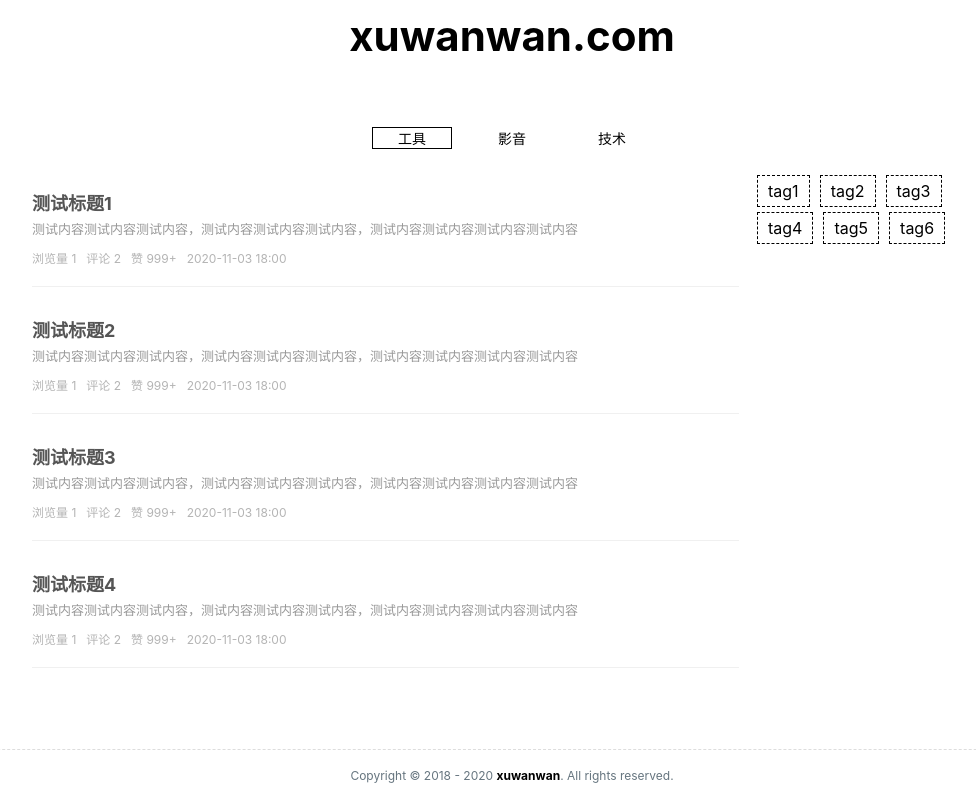
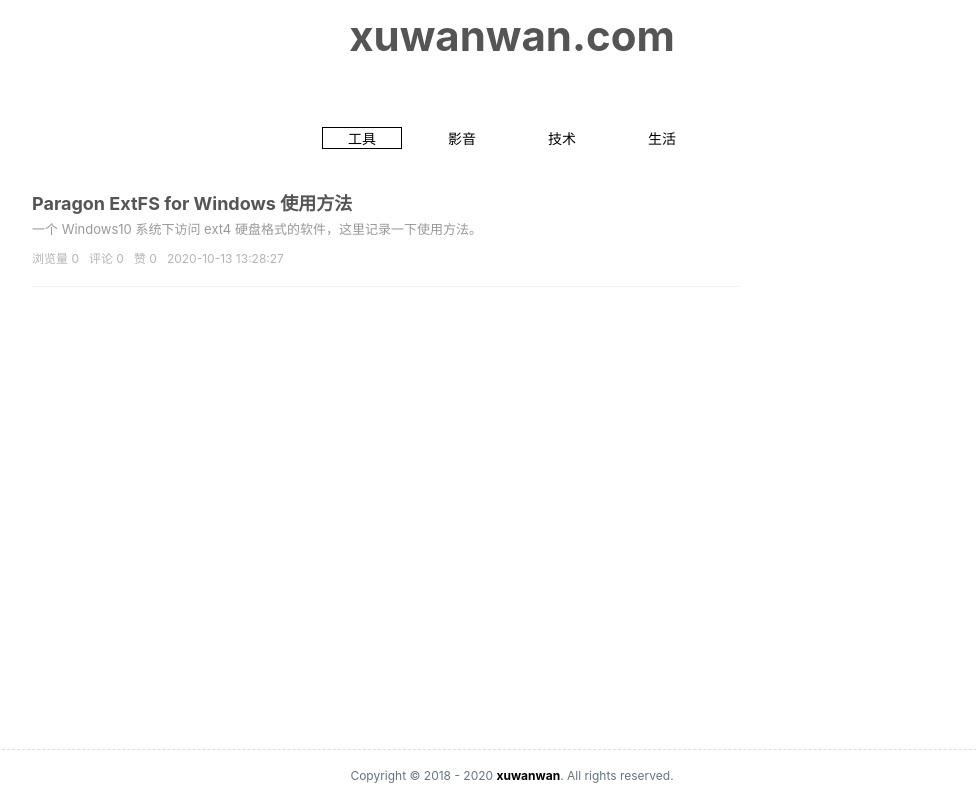
Before and after one commit to xuwanwanTT/xu-blog, a React (Create React App) app: page / in a window 1280 px wide. Shown: the whole page, without its empty margins (128-1104 px from the left). Built offline with nearby package versions, Linux system fonts and the light colour scheme.

Commit message:
feat:修改展现数据

```diff
--- a/package.json
+++ b/package.json
@@ -6,6 +6,7 @@
     "@testing-library/jest-dom": "^4.2.4",
     "@testing-library/react": "^9.3.2",
     "@testing-library/user-event": "^7.1.2",
+    "axios": "^0.21.0",
     "react": "^16.14.0",
     "react-dom": "^16.14.0",
     "react-router-dom": "^5.2.0",
--- /dev/null
+++ b/public/static/article/data.json
@@ -0,0 +1,25 @@
+{
+  "code": 200,
+  "data": [
+    {
+      "title": "d3动画——画了个五角星",
+      "content": "d3版本：v4；原理：path生成线条，通过 stroke-dasharray 和 stroke-dashoffset 属性实现；",
+      "url": "/article/00001",
+      "type": "技术",
+      "update_date": "2018-03-21 00:37:25",
+      "watched": "0",
+      "comment": "0",
+      "nice": 0
+    },
+    {
+      "title": "Paragon ExtFS for Windows 使用方法",
+      "content": "一个 Windows10 系统下访问 ext4 硬盘格式的软件，这里记录一下使用方法。",
+      "url": "/article/00002",
+      "type": "工具",
+      "update_date": "2020-10-13 13:28:27",
+      "watched": "0",
+      "comment": "0",
+      "nice": 0
+    }
+  ]
+}
--- a/public/static/js/ipConfig.js
+++ b/public/static/js/ipConfig.js
@@ -0,0 +1 @@
+window.baseURL = 'http://localhost:3001'
--- a/src/App.js
+++ b/src/App.js
@@ -9,7 +9,7 @@ function App() {
 
       <div className={'header'}>
 
-        <header>xuwanwan.com</header>
+        <header><a href={'https://www.xuwanwan.com'}>xuwanwan.com</a></header>
 
       </div>
 
--- a/src/page/article-list/Page.js
+++ b/src/page/article-list/Page.js
@@ -1,5 +1,6 @@
 import React, { useEffect, useState } from 'react';
 import './page.css';
+import axios from 'axios';
 
 export default ({ type }) => {
   const [data, setData] = useState([]);
@@ -12,35 +13,19 @@ export default ({ type }) => {
   };
 
   useEffect(() => {
-    console.log(type);
+    axios.get('/static/article/data.json').then(res => {
+      let data = res.data.data.filter(s => s.type === type);
+      setData(data);
+    });
 
-    setData([
-      {
-        title: '测试标题1', content: '测试内容测试内容测试内容，测试内容测试内容测试内容，测试内容测试内容测试内容测试内容',
-        url: '/article/1', update_date: '2020-11-03 18:00', watched: '1', comment: '2', nice: 9999
-      },
-      {
-        title: '测试标题2', content: '测试内容测试内容测试内容，测试内容测试内容测试内容，测试内容测试内容测试内容测试内容',
-        url: '/article/1', update_date: '2020-11-03 18:00', watched: '1', comment: '2', nice: 9999
-      },
-      {
-        title: '测试标题3', content: '测试内容测试内容测试内容，测试内容测试内容测试内容，测试内容测试内容测试内容测试内容',
-        url: '/article/1', update_date: '2020-11-03 18:00', watched: '1', comment: '2', nice: 9999
-      },
-      {
-        title: '测试标题4', content: '测试内容测试内容测试内容，测试内容测试内容测试内容，测试内容测试内容测试内容测试内容',
-        url: '/article/1', update_date: '2020-11-03 18:00', watched: '1', comment: '2', nice: 9999
-      },
-    ]);
-
-    setTag([
-      { name: 'tag1', value: 1 },
-      { name: 'tag2', value: 1 },
-      { name: 'tag3', value: 1 },
-      { name: 'tag4', value: 1 },
-      { name: 'tag5', value: 1 },
-      { name: 'tag6', value: 1 },
-    ]);
+    // setTag([
+    //   { name: 'tag1', value: 1 },
+    //   { name: 'tag2', value: 1 },
+    //   { name: 'tag3', value: 1 },
+    //   { name: 'tag4', value: 1 },
+    //   { name: 'tag5', value: 1 },
+    //   { name: 'tag6', value: 1 },
+    // ]);
 
   }, [type]);
 
@@ -52,7 +37,7 @@ export default ({ type }) => {
         <div className={'list-ul'}>
           {data.map((s, i) => (
             <div className={'list-li'} key={'list' + i}>
-              <a className={'title'} target={'_blank'} rel={'noopener noreferrer'} href={s.url}>{s.title}</a>
+              <a className={'title'} target={'_blank'} rel={'noopener noreferrer'} href={window.baseURL + s.url}>{s.title}</a>
               <div className={'content'}>{s.content}</div>
               <div className={'meta'}>
                 <span>浏览量 {s.watched}</span>
--- a/src/page/main/Page.js
+++ b/src/page/main/Page.js
@@ -2,7 +2,7 @@ import React, { useState } from 'react';
 import './main.css';
 import ArticleList from '../article-list/Page.js';
 
-const TABARR = ['工具', '影音', '技术'];
+const TABARR = ['工具', '影音', '技术', '生活'];
 
 export default () => {
   const [index, setIndex] = useState(0);
@@ -10,7 +10,7 @@ export default () => {
 
   const pageChange = (index) => {
     setIndex(index);
-    setType(TABARR[index])
+    setType(TABARR[index]);
   };
 
   return (
```
Also changed, not shown: 1 other file (tests, documents, lock files or other folders).
